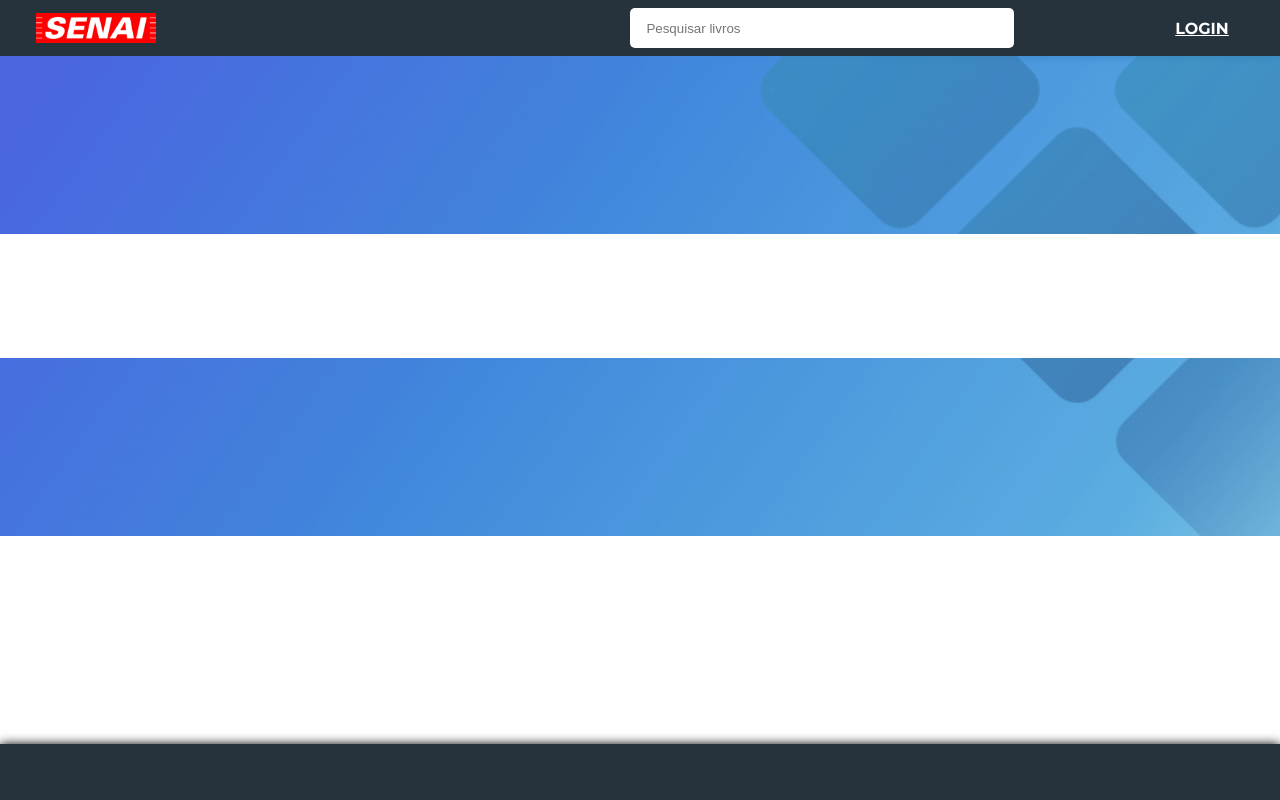
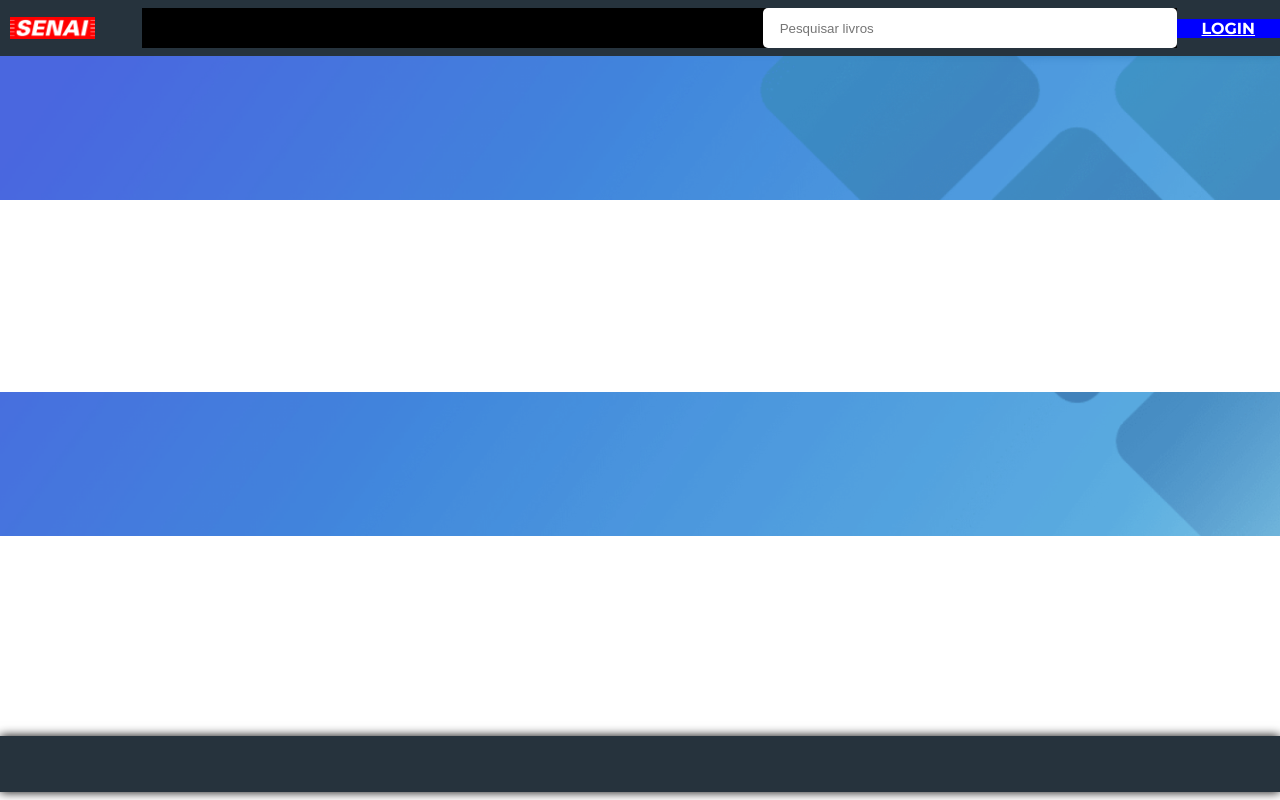
Before and after one commit to nikollas-dh/Biblio_Tec, a website: page inicio.html in a window 1280 px wide. Drawn offline with nearby package versions, Linux system fonts and the light colour scheme.

Commit message:
Editando tela cadastro inicio e login

```diff
--- a/css/inicio.css
+++ b/css/inicio.css
@@ -1,44 +1,54 @@
 @import url("./style.css");
 
+
+
+header a {
+     font-weight: bold;
+     font-style: normal;
+     color: var(--branco);
+}
 .fundo-azul{
     background-image: url("../img/fundoazul.png");
-
-
     background-size: cover;
     height: 60%;
     width: 100%;
     display: flex;
     align-items: center;
 }
+.caixa-branca-meio{
+    background-color: var(--branco);
+    height: 40%;
+    width: 100%;
+}
 .caixa-branca{
     background-color: var(--branco);
-    height: 26%;
+    height: 25%;
     width: 100%;
 }
-
 #divPesquisa{
-    /* background-color:black; */
-    width: 40vw;
+    background-color:black;
+    width: 100%;
     display: flex;
-    justify-content: center;
+    justify-content: flex-end;
+    /* margin-right: -30%; */
 }
 
 #divLogin{
-        /* background-color:blue; */
+    background-color:blue;
+    width: 10%;
+    display: flex;
+    justify-content: center;
 
-    width: 5vw;
-    display: flex;
-    justify-content: flex-end;
 }
 
 
 
 #pesquisa{
-    width: 30vw;
+
+    width: 40%;
     height: 5vh;
     border: none;
     border-radius: 5px;
-    margin-right: -60%;
 }
 
 
--- a/css/style.css
+++ b/css/style.css
@@ -7,11 +7,13 @@ html, body{
     font-optical-sizing: auto;
     width: 100vw;
     height: 100vh;
+    place-items:center;
+
 }
 
 header{
     width: 100%;
-    height: 7vh;
+    height: 7%;
     box-shadow:0 0 10px black;
     display: flex;
     justify-content: space-between;
@@ -21,25 +23,19 @@ header{
 }
 
 .logoSenai{
-    background:red;
     height: auto;
-    width: 120px;
+    width: 60%;
     display: flex;
     align-items: center;;
     cursor: pointer;
-    margin-left: 30%;
+    margin-left: 7%;
 }
 
-header a {
-     font-weight: bold;
-     font-style: normal;
-     color: var(--branco);
-     margin-right: 80%;
-}
+
 
  footer{
     width: 100%;
     background-color: var(--azul-escuro);
-    height: 7vh;
+    height: 7%;
     box-shadow: 0 0 10px black;
 }
--- a/inicio.html
+++ b/inicio.html
@@ -28,7 +28,7 @@
 
     </nav>
     <section class="fundo-azul">
-        <div class="caixa-branca">
+        <div class="caixa-branca-meio">
 
         </div>
     </section>
```
Also changed, not shown: cadastro.html (+22 -6 lines), css/cadastro.css (+8 -5 lines), css/login.css (+9 -6 lines).
